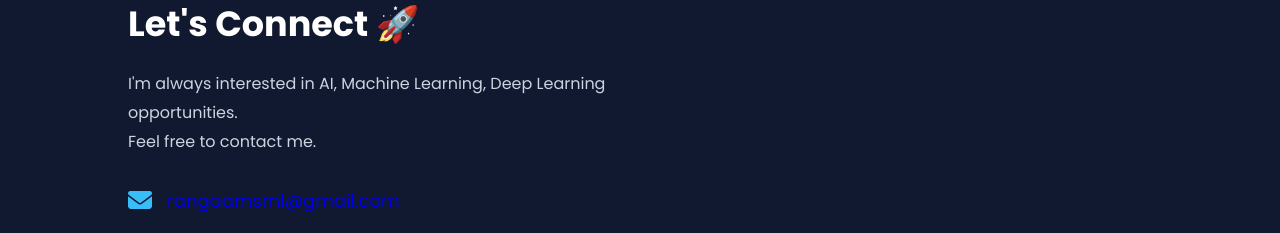
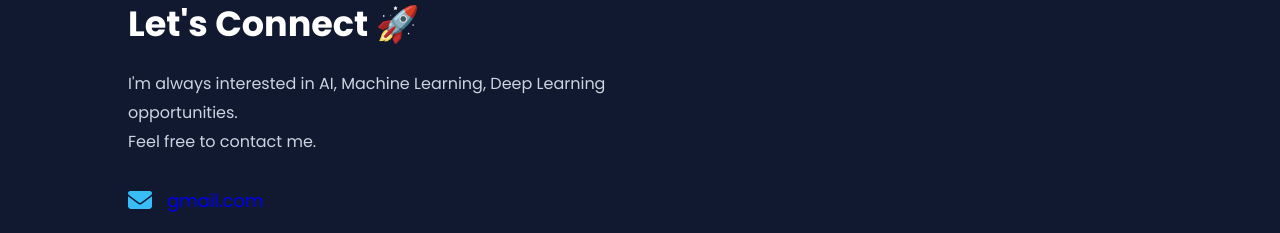
Before and after one commit to RangaA-sml/Portfolio, a plain HTML site: page index.html in a window 1280 px wide. Shown: the part 6265-6498 px from the top of the page. Drawn offline with nearby package versions, Linux system fonts and the light colour scheme.

Commit message:
email update

```diff
--- a/index.html
+++ b/index.html
@@ -490,7 +490,7 @@
                     <div class="contact-item">
                         <i class="fa-solid fa-envelope"></i>
                         <a href="mailto:rangaamsml@gmail.com">
-                            rangaamsml@gmail.com
+                            gmail.com
                         </a>
                     </div>
 
```
